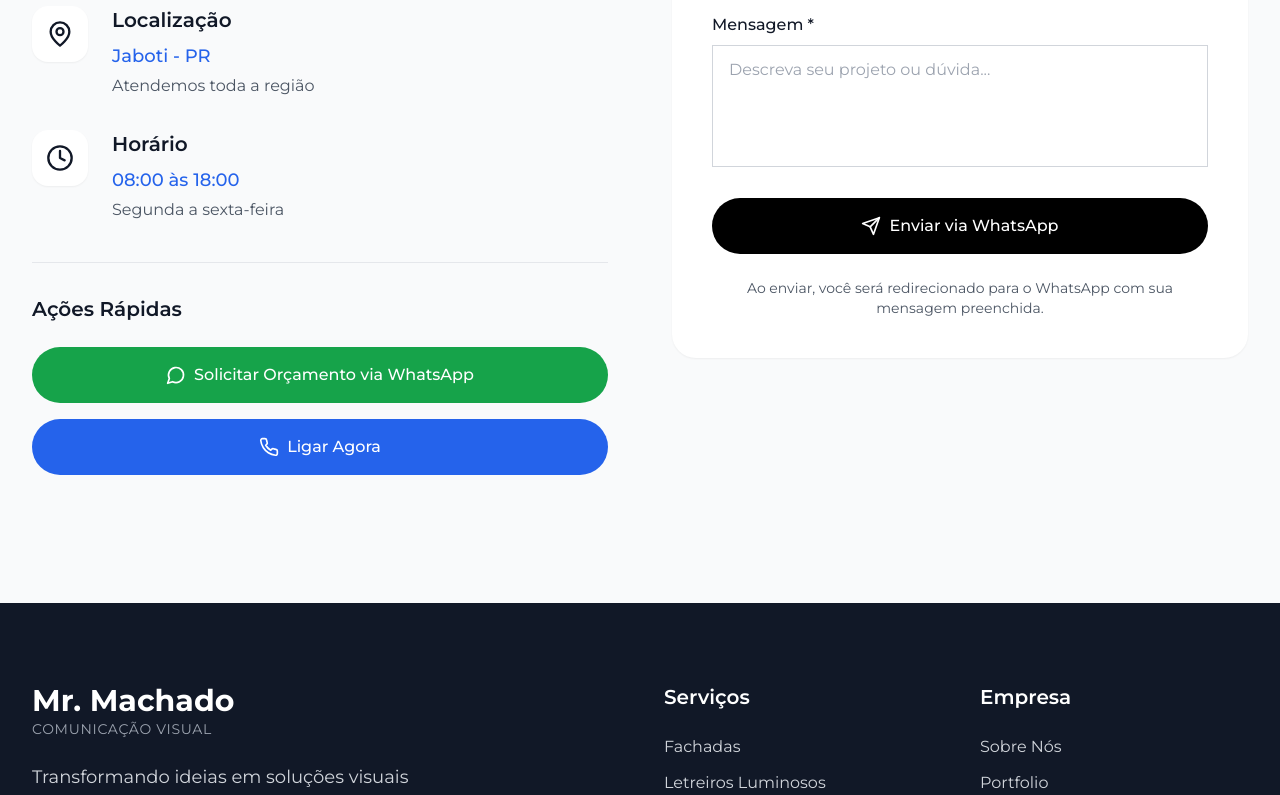
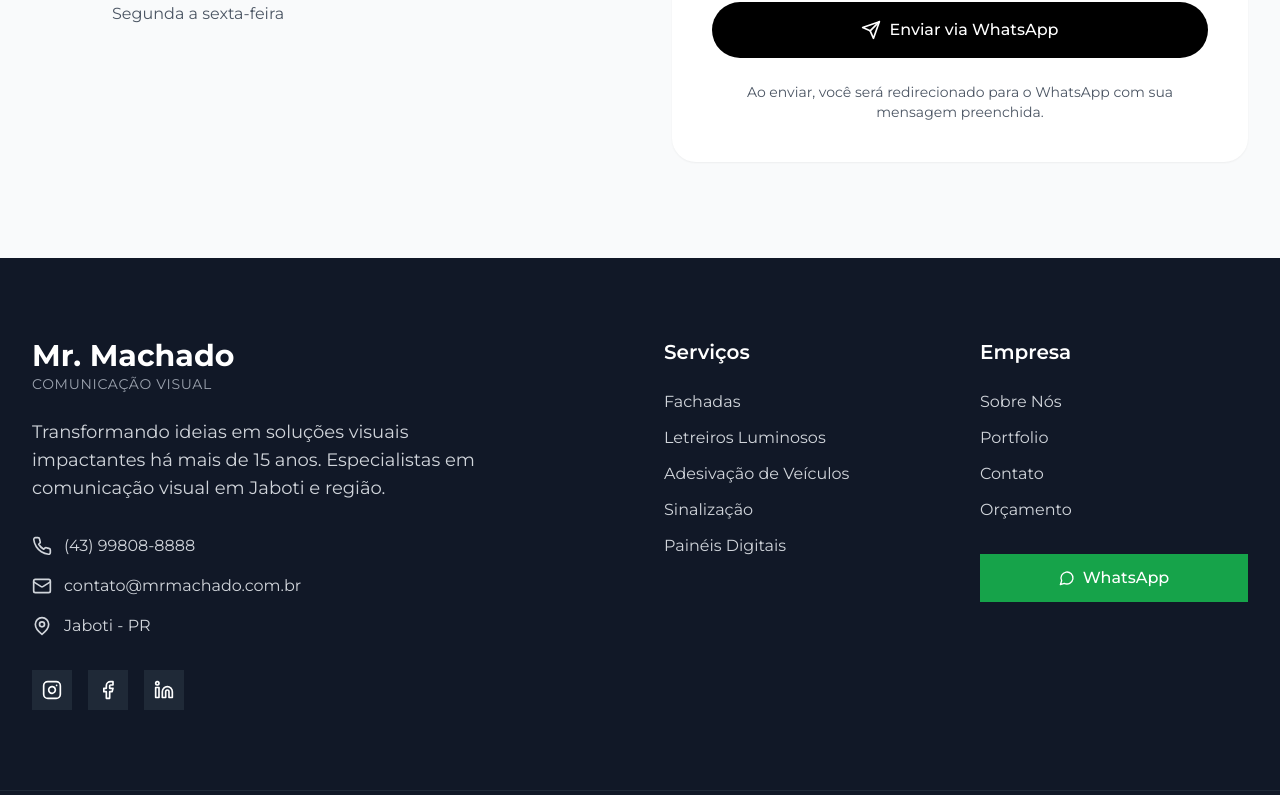
Before and after one commit to Pedroooxx/mrmachado, a Next.js app: page / in a window 1280 px wide. Shown: the part 8210-9005 px from the top of the page. Built offline with nearby package versions, Linux system fonts and the light colour scheme.

Commit message:
refactor: Update responsive spacing and enhance Contact component layout

```diff
--- a/src/app/globals.css
+++ b/src/app/globals.css
@@ -62,7 +62,7 @@
 
   /* Responsive spacing */
   .section-padding {
-    @apply py-16 sm:py-24 lg:py-32;
+    @apply py-12 sm:py-16 lg:py-20 xl:py-24;
   }
 
   .section-padding-small {
@@ -85,7 +85,7 @@
 
   /* Grid responsive utilities */
   .grid-responsive-2 {
-    @apply grid grid-cols-1 lg:grid-cols-2 gap-8 sm:gap-12 lg:gap-16;
+    @apply grid grid-cols-1 lg:grid-cols-2 gap-8 lg:gap-12 xl:gap-16;
   }
 
   .grid-responsive-3 {
@@ -99,6 +99,19 @@
 
   .safe-area-bottom {
     padding-bottom: env(safe-area-inset-bottom);
+  }
+
+  /* Responsive form styles */
+  .form-input-responsive {
+    @apply w-full px-4 py-3 sm:px-5 sm:py-4 border border-gray-300 rounded-xl focus:outline-none focus:ring-2 focus:ring-blue-600 focus:border-transparent text-sm sm:text-base transition-all duration-200;
+  }
+
+  .form-label-responsive {
+    @apply block text-sm sm:text-base font-medium text-gray-900 mb-2 sm:mb-3;
+  }
+
+  .button-responsive {
+    @apply py-3 sm:py-4 px-6 sm:px-8 text-sm sm:text-base font-medium rounded-full transition-all duration-200;
   }
 }
 
--- a/src/components/Contact.tsx
+++ b/src/components/Contact.tsx
@@ -68,22 +68,21 @@
       [e.target.name]: e.target.value
     });
   };
-
   return (
-    <section id="contato" className="section-padding bg-gray-50">
-      <div className="container-responsive">
+    <section id="contato" className="py-12 sm:py-16 lg:py-20 xl:py-24 bg-gray-50">
+      <div className="max-w-7xl mx-auto px-4 sm:px-6 lg:px-8">
         {/* Header */}
         <div className="text-center mb-12 sm:mb-16 lg:mb-20">
-          <h2 className="text-display-large font-light text-gray-900 mb-6 sm:mb-8">
+          <h2 className="text-3xl sm:text-4xl lg:text-5xl xl:text-6xl font-light text-gray-900 mb-6 sm:mb-8">
             <span className="font-bold">Contato</span>
           </h2>
-          <p className="text-body-large text-gray-600 max-w-2xl mx-auto font-light">
+          <p className="text-lg sm:text-xl lg:text-2xl text-gray-600 max-w-2xl mx-auto font-light">
             Pronto para dar vida ao seu projeto? Entre em contato conosco e descubra
             como podemos transformar sua comunicação visual.
           </p>
         </div>
 
-        <div className="grid-responsive-2">
+        <div className="grid grid-cols-1 lg:grid-cols-2 gap-8 lg:gap-12 xl:gap-16">
           {/* Contact Info */}
           <div className="space-y-8 sm:space-y-10 order-2 lg:order-1">
             <div>
@@ -124,36 +123,11 @@
                 );
               })}
             </div>
-
-            {/* Quick Actions */}
-            <div className="pt-6 sm:pt-8 border-t border-gray-200">
-              <h4 className="text-lg sm:text-xl font-semibold text-gray-900 mb-4 sm:mb-6">
-                Ações Rápidas
-              </h4>
-              <div className="space-y-3 sm:space-y-4">
-                <WhatsAppButton
-                  message="Olá! Gostaria de solicitar um orçamento para comunicação visual."
-                  source="contato-orcamento"
-                  className="w-full bg-green-600 hover:bg-green-700 text-white py-3 sm:py-4 rounded-full font-medium transition-colors flex items-center justify-center text-sm sm:text-base"
-                >
-                  <MessageCircle className="mr-2 h-4 w-4 sm:h-5 sm:w-5" />
-                  Solicitar Orçamento via WhatsApp
-                </WhatsAppButton>
-
-                <a
-                  href="tel:+5543998088888"
-                  className="w-full bg-blue-600 hover:bg-blue-700 text-white py-3 sm:py-4 rounded-full font-medium transition-colors flex items-center justify-center text-sm sm:text-base"
-                >
-                  <Phone className="mr-2 h-4 w-4 sm:h-5 sm:w-5" />
-                  Ligar Agora
-                </a>
-              </div>
-            </div>
           </div>
 
           {/* Contact Form */}
           <div className="order-1 lg:order-2">
-            <div className="bg-white card-responsive shadow-sm">
+            <div className="bg-white rounded-2xl sm:rounded-3xl p-6 sm:p-8 lg:p-10 shadow-sm">
               <h3 className="text-xl sm:text-2xl lg:text-3xl font-semibold text-gray-900 mb-6 sm:mb-8">
                 Envie sua Mensagem
               </h3>
```
